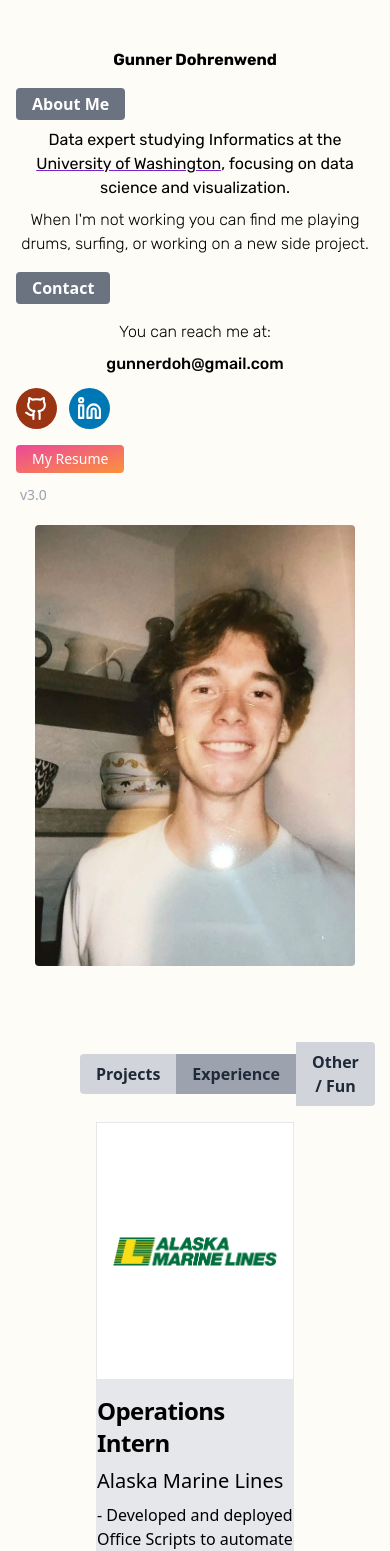
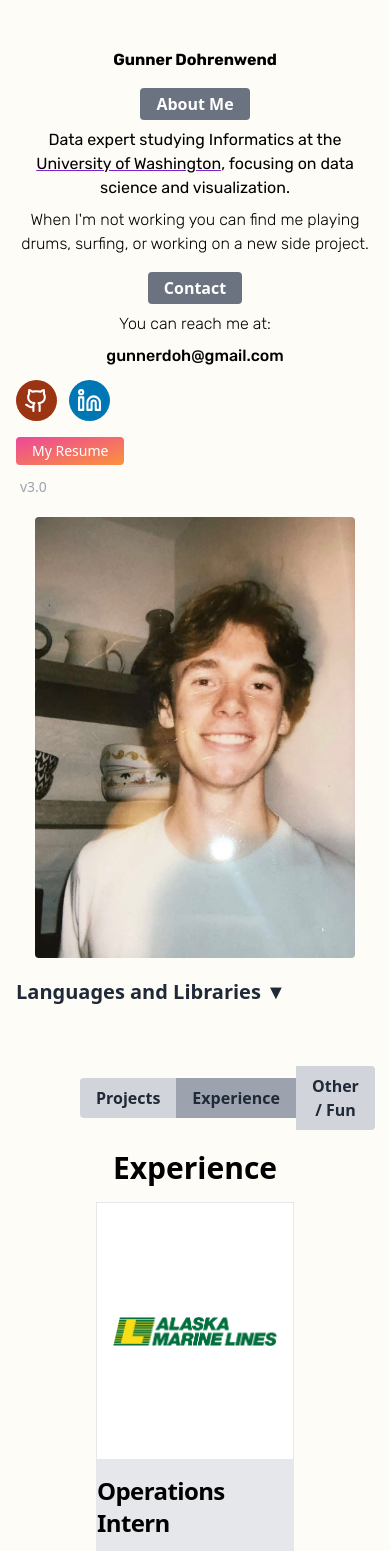
Before and after one commit to gunnerdoh/portfolio, a React (Create React App) app in the folder portfolio/: page / in a window 390 px wide. Shown: the top 1551 px of the page. Built offline with nearby package versions, Linux system fonts and the light colour scheme; a web font is replaced by a local one.

Commit message:
improved mobile view, added language and libraries section

```diff
--- a/portfolio/src/Frontpage.js
+++ b/portfolio/src/Frontpage.js
@@ -1,6 +1,7 @@
 import React from 'react';
 import Contact from './components/Contact';
 import Directory from './components/Directory';
+import Skills from './components/Skills';
 
 function Frontpage() {
     return (
@@ -14,7 +15,7 @@ function Frontpage() {
                             <h2 className="font-primary md:text-3xl font-bold text-black text-center md:text-left">
                                 Gunner Dohrenwend
                             </h2>
-                    <div className="mt-4 bg-gray-500 text-white font-bold py-1 px-4 rounded inline-flex w-fit">
+                            <div className="mt-4 bg-gray-500 text-white font-bold py-1 px-4 rounded md:inline-flex w-fit m-auto">
                                 About Me
                             </div>
                             <p className="mt-2 font-primary text-base md:text-2xl text-black text-center md:text-left">
@@ -22,23 +23,18 @@ function Frontpage() {
                                 focusing on data science and visualization.
                             </p>
                             <p className="mt-2 font-primary text-base md:text-xl font-light text-black text-center md:text-left">
-
-                    </p>
-                    <p className="mt-2 font-primary text-base md:text-xl font-light text-black text-center md:text-left">
                                 When I'm not working you can find me playing drums, surfing, or working on a new side project.
                             </p>
-
-                    <div className="mt-4 bg-gray-500 text-white font-bold py-1 px-4 rounded inline-flex w-fit mb-4">
+                            <div className="mt-4 bg-gray-500 text-white font-bold py-1 px-4 rounded md:inline-flex w-fit m-auto">
                                 Contact
                             </div>
-                    <p className="mb-2 font-primary text-base md:text-l font-light text-black text-center md:text-left">
+                            <p className="mt-2 mb-2 font-primary text-base md:text-l font-light text-black text-center md:text-left">
                                 You can reach me at:
                             </p>
                             <p className="mb-3 font-primary text-base md:text-l font-light text-black text-center md:text-left font-medium">
                                 gunnerdoh@gmail.com
                             </p>
                             <Contact />
-
                             <div className="mt-4 bg-blue-500 text-white font-bold py-1 px-4 rounded inline-flex w-fit
                             text-white bg-gradient-to-br from-pink-500 to-orange-400 hover:bg-gradient-to-bl focus:ring-4
                             focus:outline-none focus:ring-pink-200 dark:focus:ring-pink-800 font-medium text-sm text-center me-2 mb-2">
@@ -64,6 +60,7 @@ function Frontpage() {
                         </div>
                     </div>
                 </div>
+                < Skills/>
             </div>
             <Directory />
         </div>
--- a/portfolio/src/Projects.js
+++ b/portfolio/src/Projects.js
@@ -3,9 +3,10 @@ import React from 'react';
 function Projects() {
     return (
         <div className="p5">
-            {/* Spotify */}
             <h2 className="text-3xl mt-5 flex flex-row justify-center font-bold">Projects</h2>
-            <div className="flex flex-row justify-center items-start">
+            <div className="flex flex-row justify-center items-start flex-wrap min-w-64">
+
+                {/* Spotify */}
                 <div class="relative flex flex-col my-6 me-6 bg-white shadow-sm border border-slate-200 rounded-lg w-96">
                     <div class="relative h-56 m-2.5 overflow-hidden text-white rounded-md">
                         <img src="/img/spotify.jpg" alt="card-image" />
@@ -25,25 +26,6 @@ function Projects() {
                     </div>
                 </div>
 
-                {/* Election Mapping */}
-                <div class="relative flex flex-col my-6 me-6 bg-white shadow-sm border border-slate-200 rounded-lg w-96">
-                    <div class="relative h-56 m-2.5 overflow-hidden text-white rounded-md">
-                        <img src="/img/election.jpg" alt="card-image" />
-                    </div>
-                    <div class="p-4">
-                        <h6 class="mb-2 text-slate-800 text-xl font-semibold">
-                            Election Mapping
-                        </h6>
-                        <p class="text-slate-600 leading-normal font-light">
-                            Small project breaking election data down by county and using shades of purple.
-                        </p>
-                    </div>
-                    <div class="px-4 pb-4 pt-0 mt-2">
-                        <button class="rounded-md bg-slate-800 py-2 px-4 border border-transparent text-center text-sm text-white transition-all shadow-md hover:shadow-lg focus:bg-slate-700 focus:shadow-none active:bg-slate-700 hover:bg-slate-700 active:shadow-none disabled:pointer-events-none disabled:opacity-50 disabled:shadow-none" type="button">
-                        <a href="https://gunnerdoh.github.io/election-map/" target="_blank"  className="">Link to project</a>
-                        </button>
-                    </div>
-                </div>
                 {/* Ethiopia */}
                 <div class="relative flex flex-col my-6 me-6 bg-white shadow-sm border border-slate-200 rounded-lg w-96">
                     <div class="relative h-56 m-2.5 overflow-hidden text-white rounded-md">
@@ -74,6 +56,26 @@ function Projects() {
 
                     </div>
                 </div>
+
+                {/* Election Mapping */}
+                <div class="relative flex flex-col my-6 me-6 bg-white shadow-sm border border-slate-200 rounded-lg w-96">
+                    <div class="relative h-56 m-2.5 overflow-hidden text-white rounded-md">
+                        <img src="/img/election.jpg" alt="card-image" />
+                    </div>
+                    <div class="p-4">
+                        <h6 class="mb-2 text-slate-800 text-xl font-semibold">
+                            Election Mapping
+                        </h6>
+                        <p class="text-slate-600 leading-normal font-light">
+                            Small project breaking election data down by county and using shades of purple.
+                        </p>
+                    </div>
+                    <div class="px-4 pb-4 pt-0 mt-2">
+                        <button class="rounded-md bg-slate-800 py-2 px-4 border border-transparent text-center text-sm text-white transition-all shadow-md hover:shadow-lg focus:bg-slate-700 focus:shadow-none active:bg-slate-700 hover:bg-slate-700 active:shadow-none disabled:pointer-events-none disabled:opacity-50 disabled:shadow-none" type="button">
+                        <a href="https://gunnerdoh.github.io/election-map/" target="_blank"  className="">Link to project</a>
+                        </button>
+                    </div>
+                </div>
             </div>
         </div>
     )
--- a/portfolio/src/Work.js
+++ b/portfolio/src/Work.js
@@ -3,6 +3,7 @@ import React from 'react';
 function Work() {
     return (
         <>
+            <h2 className="text-3xl mt-5 mb-4 flex flex-row justify-center font-bold">Experience</h2>
             {/* AML */}
             <a href="#" class="m-4 flex flex-col items-center bg-gray-200 bg-neutral-primary-soft border border-default rounded-base shadow-xs md:flex-row">
                 <div class="flex items-center justify-center bg-white w-full md:w-64 h-64 rounded-base mb-4 md:mb-0 flex-shrink-0">
--- /dev/null
+++ b/portfolio/src/components/Skills.js
@@ -0,0 +1,33 @@
+import { useState } from 'react';
+
+const Skills = () => {
+    const [showLanguages, setShowLanguages] = useState(false);
+
+    return (
+        <>
+            <div className="">
+                <button
+                    onClick={() => setShowLanguages(!showLanguages)}
+                    className="text-xl font-bold text-gray-800 hover:text-blue-600 transition-colors duration-200 cursor-pointer pb-1"
+                >
+                    Languages and Libraries {showLanguages ? '▲' : '▼'}
+                </button>
+
+                {showLanguages && (
+                    <div className=" flex flex-row items-center gap-4 px-3 py-3 flex items-center justify-center gap-8 ">
+                        <img className="max-w-24" src="https://cdn.jsdelivr.net/gh/devicons/devicon@latest/icons/python/python-original-wordmark.svg" alt="Python" />
+                        <img className="max-w-24" src="https://cdn.jsdelivr.net/gh/devicons/devicon@latest/icons/java/java-original-wordmark.svg" alt="Java" />
+                        <img className="max-w-24" src="https://cdn.jsdelivr.net/gh/devicons/devicon@latest/icons/azuresqldatabase/azuresqldatabase-original.svg" alt="SQL" />
+                        <img className="max-w-24" src="https://cdn.jsdelivr.net/gh/devicons/devicon@latest/icons/numpy/numpy-original-wordmark.svg" alt="NumPy" />
+                        <img className="max-w-24" src="https://cdn.jsdelivr.net/gh/devicons/devicon@latest/icons/pandas/pandas-original-wordmark.svg" alt="Pandas" />
+                        <img className="max-w-24" src="https://cdn.jsdelivr.net/gh/devicons/devicon@latest/icons/react/react-original-wordmark.svg" alt="React" />
+                        <img className="max-w-24" src="https://cdn.jsdelivr.net/gh/devicons/devicon@latest/icons/p5js/p5js-original.svg" alt="p5.js" />
+                        <img className="max-w-16" src="https://cdn.jsdelivr.net/gh/devicons/devicon@latest/icons/d3js/d3js-original.svg" alt="D3.js" />
+                    </div>
+                )}
+            </div>
+        </>
+    );
+}
+
+export default Skills;
```
Also changed, not shown: portfolio/public/img/work/yt.png (deleted), portfolio/src/Skills.js (deleted). Lines whose indentation alone changed are shown as unchanged.
